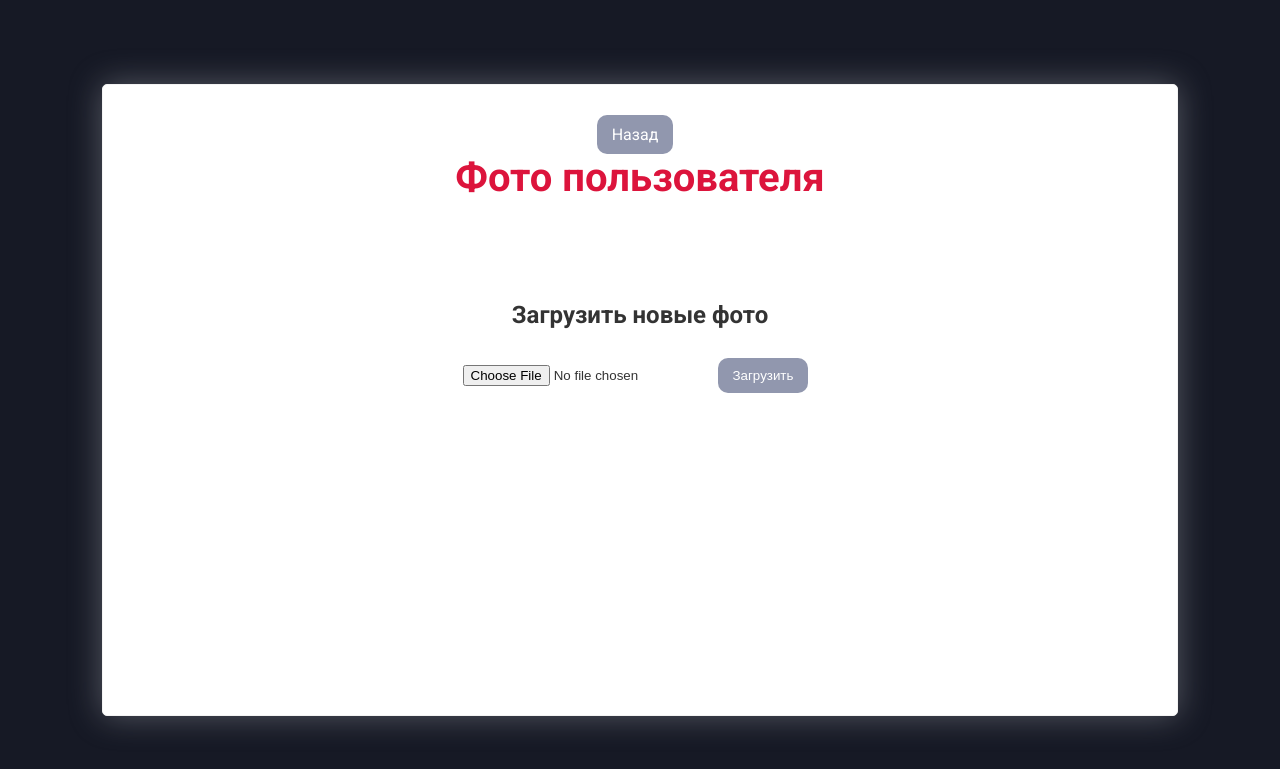
After one commit to stylenova/loftschoolPHP, a PHP site: template homework/mvc/app/Views/userImages.twig in a window 1280 px wide. The commit adds this page. Shown: the top 769 px of the page. Run offline with PHP 8.4, Linux system fonts and the light colour scheme; the template is opened without the code that fills it, so the values that code supplies are empty; some libraries are stand-ins or nearby versions.

Commit message:
Завершил MVC, без учета наполнения данными базу

```diff
--- a/homework/mvc/app/Views/temp/header.twig
+++ b/homework/mvc/app/Views/temp/header.twig
@@ -4,6 +4,7 @@
 <head>
     <meta charset="UTF-8">
     <title>Главная</title>
+    <link rel="stylesheet" href="https://use.fontawesome.com/releases/v5.7.2/css/all.css" integrity="sha384-fnmOCqbTlWIlj8LyTjo7mOUStjsKC4pOpQbqyi7RrhN7udi9RwhKkMHpvLbHG9Sr" crossorigin="anonymous">
     <style>
         @import url('https://fonts.googleapis.com/css?family=Roboto:400,700');
 
@@ -74,6 +75,7 @@
             background: #9197AE;
             border-radius: 10px;
             text-decoration: none;
+            border: none;
         }
 
         .btn:hover {
@@ -154,6 +156,48 @@
             text-decoration: none;
         }
 
+        .photo-cont {
+            display: flex;
+            justify-content: center;
+            align-items: center;
+            flex-wrap: wrap;
+        }
+
+        .photo {
+            margin: 0 10px;
+            border: 2px solid #ccc;
+        }
+
+        .photo-sm {
+            display: block;
+            max-width: 170px;
+            max-height: 130px;
+        }
+
+        .form-cont {
+            display: flex;
+            justify-content: center;
+            align-items: center;
+        }
+
+        .form-upload {
+            width: 400px!important;
+        }
+
+        .input-photo {
+            width: 250px!important;
+            display: inline-block;
+        }
+
+        .fas {
+            position: relative;
+            top: 5px;
+            left: 10px;
+        }
+
+        .fa-sort-down {
+            top: -2px;
+        }
     </style>
 </head>
 
--- /dev/null
+++ b/homework/mvc/app/Views/userImages.twig
@@ -0,0 +1,20 @@
+{% include 'temp/header.twig' %}
+<div class="content">
+    <a href="/" class="btn btn-primary">Назад</a>
+    <h1 class="main-title" style="margin: 0 0 50px">Фото пользователя</h1>
+    <div class="photo-cont" style="margin: 0 0 50px">
+        {% for item in images %}
+            <div class="photo">
+                <img src="{{ item.name }}" class="photo-sm">
+            </div>
+        {% endfor %}
+    </div>
+    <h2 class="text-center">Загрузить новые фото</h2>
+    <div class="form-cont">
+        <form action="/file/upload/?id={{ userId }}" method="post" enctype="multipart/form-data" class="form-upload">
+            <input name="photo" type="file" class="input-photo">
+            <button class="btn">Загрузить</button>
+        </form>
+    </div>
+</div>
+{% include 'temp/footer.twig' %}
```
Also changed, not shown: homework/mvc/app/Controllers/user.php (+5 -5 lines), homework/mvc/app/Views/users.twig (+5 -4 lines), homework/mvc/app/Views/user.twig (deleted).
